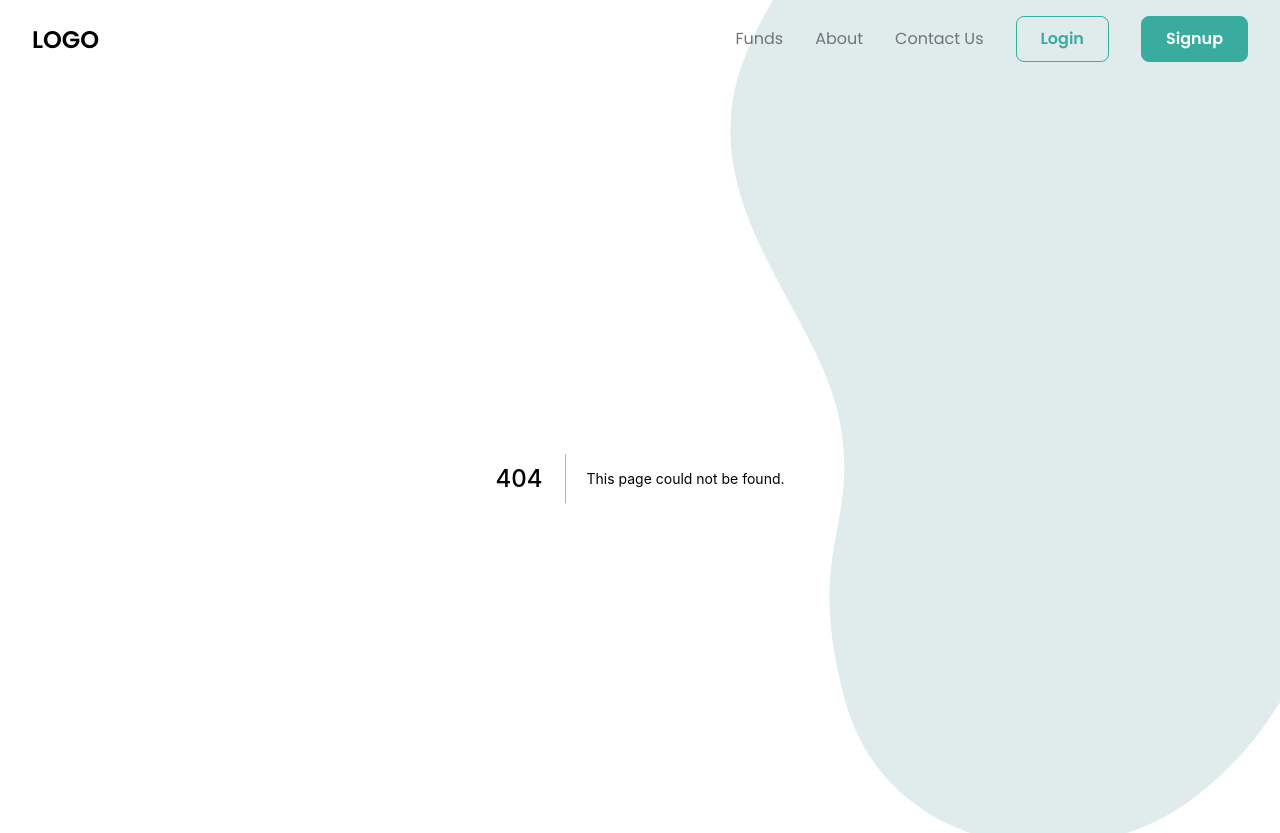
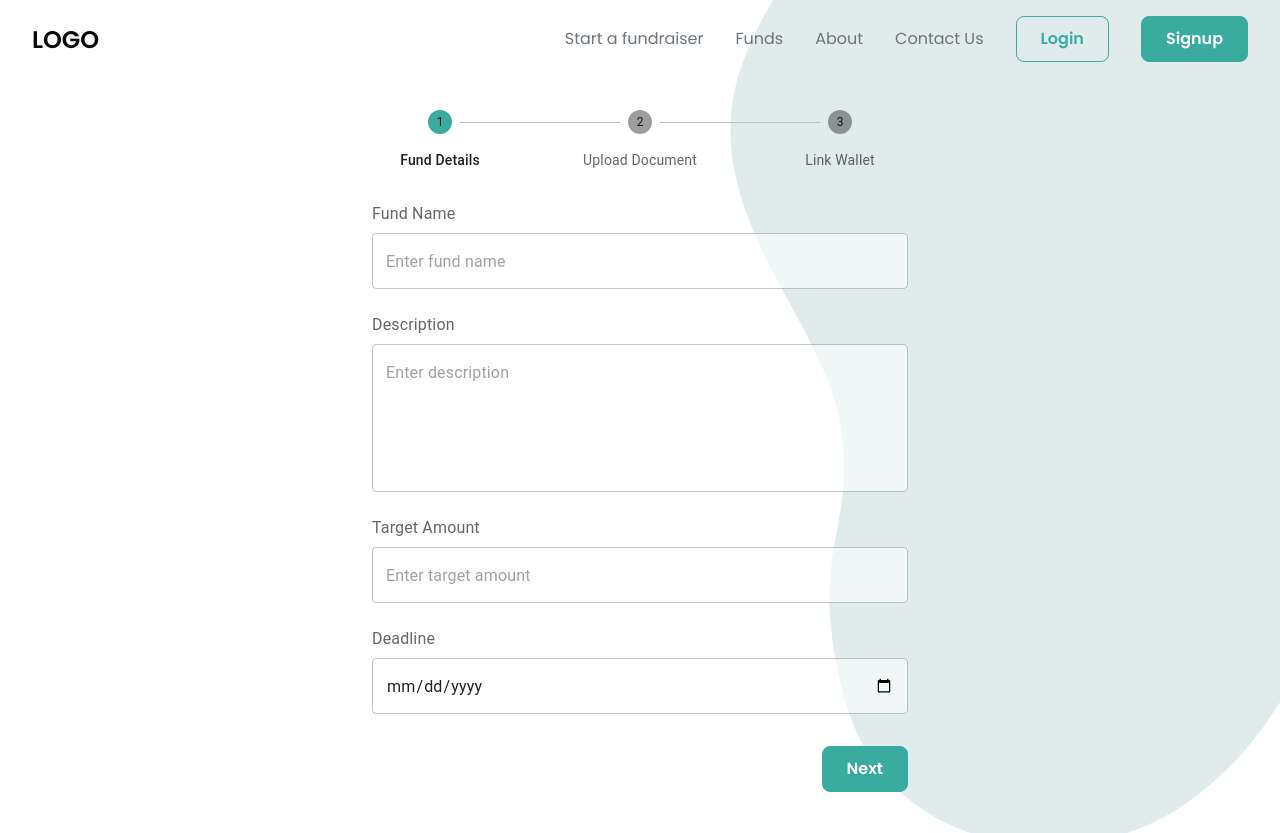
Before and after one commit to A-singh07/web3-crowdfunding, a Next.js app: page /registerfund in a window 1280 px wide. Before the commit this address had no page. Shown: the top 833 px of the page. Built offline with nearby package versions, Linux system fonts and the light colour scheme.

Commit message:
register fund flow

```diff
--- a/components/contactus/contactusLayout.module.css
+++ b/components/contactus/contactusLayout.module.css
@@ -66,7 +66,7 @@
 }
 
 .label {
-  color: var(--grey-darker);
+  color: var(--black);
   margin-bottom: 0.5rem;
   font-weight: 500;
   font-size: 1rem;
--- a/components/customButton/customButton.module.css
+++ b/components/customButton/customButton.module.css
@@ -1,9 +1,10 @@
 .buttonWrapper {
   height: max-content;
   font-family: var(--font-family-1);
+  font-style: normal;
   font-size: 1rem;
   font-weight: 600;
-  line-height: 0.875rem;
+  line-height: 18px;
   padding: 1rem 1.5rem;
   border: 1px solid var(--primary);
   border-radius: 0.5rem;
@@ -28,6 +29,7 @@
 
 .secondaryBtn {
   background-color: transparent;
+  border: 1px solid var(--primary);
   color: var(--primary);
 }
 
--- a/components/navbar/Navbar.js
+++ b/components/navbar/Navbar.js
@@ -39,6 +39,10 @@ const Navbar = () => {
 
 
   const navItems = [
+    {
+      name: 'Start a fundraiser',
+      link: '/registerfund'
+    },
     {
       name: 'Funds',
       link: '/funds'
--- /dev/null
+++ b/components/registerFundLayout/FundDetailsForm.js
@@ -0,0 +1,89 @@
+import { useState } from 'react';
+
+import InputLabel from '@mui/material/InputLabel';
+import TextField from '@mui/material/TextField';
+
+import styles from './registerFundLayout.module.css';
+
+const FundDetailsForm = () => {
+
+  const [formData, setFormData] = useState({
+    fundName: '',
+    description: '',
+    targetAmount: '',
+    deadline: ''
+  })
+
+  const handleChange = (e) => {
+    setFormData({
+      ...formData,
+      [e.target.name]: e.target.value
+    })
+  }
+
+  return (
+    <form className={styles.formContainer}>
+      <div className={styles.fieldContainer}>
+        <InputLabel className={styles.label}>Fund Name</InputLabel>
+        <TextField
+          className={styles.field}
+          id="fundName"
+          name="fundName"
+          variant="outlined"
+          value={formData.fundName}
+          onChange={handleChange}
+          fullWidth
+          placeholder="Enter fund name"
+        />
+      </div>
+
+      <div className={styles.fieldContainer}>
+        <InputLabel className={styles.label}>Description</InputLabel>
+        <TextField
+          className={styles.field}
+          id="description"
+          name="description"
+          variant="outlined"
+          value={formData.description}
+          onChange={handleChange}
+          fullWidth
+          placeholder="Enter description"
+          multiline
+          rows='5'
+        />
+      </div>
+
+      <div className={styles.fieldContainer}>
+        <InputLabel className={styles.label}>Target Amount</InputLabel>
+        <TextField
+          className={styles.field}
+          // type="number"
+          id="targetAmount"
+          name="targetAmount"
+          variant="outlined"
+          value={formData.targetAmount}
+          onChange={handleChange}
+          fullWidth
+          placeholder="Enter target amount"
+        />
+      </div>
+
+      <div className={styles.fieldContainer}>
+        <InputLabel className={styles.label}>Deadline</InputLabel>
+        <TextField
+          className={styles.field}
+          type="date"
+          id="deadline"
+          name="deadline"
+          variant="outlined"
+          value={formData.deadline}
+          onChange={handleChange}
+          fullWidth
+          placeholder="Enter deadline"
+        />
+      </div>
+    </form>
+  )
+}
+
+export default FundDetailsForm
--- /dev/null
+++ b/components/registerFundLayout/LinkWallet.js
@@ -0,0 +1,19 @@
+import React from 'react';
+
+import styles from './registerFundLayout.module.css';
+
+const LinkWallet = () => {
+
+  return (
+
+    // TODO: Link Meta Mask and other crypto wallets.
+
+    <div className={styles.walletContainer}>
+      <p className={styles.message}>
+        *Link Meta Mask or other crypto wallet here
+      </p>
+    </div>
+  )
+}
+
+export default LinkWallet
--- /dev/null
+++ b/components/registerFundLayout/RegisterFundLayout.js
@@ -0,0 +1,104 @@
+import { useState } from 'react';
+import CustomButton from '../customButton/CustomButton';
+import FundDetailsForm from './FundDetailsForm';
+import UploadDocumentsForm from './UploadDocumentsForm';
+import LinkWallet from './LinkWallet';
+
+import Stepper from '@mui/material/Stepper';
+import Step from '@mui/material/Step';
+import StepLabel from '@mui/material/StepLabel'
+
+import styles from './registerFundLayout.module.css';
+
+const steps = [
+  "Fund Details",
+  "Upload Document",
+  "Link Wallet"
+];
+
+const RegisterFundLayout = () => {
+
+  const [activeStep, setActiveStep] = useState(0);
+  const [completed, setCompleted] = useState([]);
+
+  // Make this a custom hook
+  const scrollToTop = () => {
+    typeof window !== "undefined" &&
+      window.scrollTo(0, 0)
+  }
+
+  const handleStep = (step) => () => {
+    setActiveStep(step);
+  }
+
+  const handleNext = () => {
+    setActiveStep((step) => step + 1)
+  }
+
+  const handleComplete = () => {
+    const newCompleted = completed;
+    newCompleted[activeStep] = true;
+    setCompleted(newCompleted);
+    handleNext();
+    scrollToTop();
+  }
+
+  const handleBack = () => {
+    setActiveStep((step) => step - 1)
+    scrollToTop();
+  }
+
+  return (
+    <section>
+      {/* TODO: MUI Stepper */}
+      <div className={styles.container}>
+        <Stepper nonLinear alternativeLabel activeStep={activeStep}>
+          {
+            steps.map((label, index) => (
+              <Step key={label} completed={completed[index]} className={styles.step}>
+                <StepLabel className={styles.stepLabel} onClick={handleStep(index)}>
+                  {label}
+                </StepLabel>
+              </Step>
+            ))
+          }
+        </Stepper>
+        <div className={styles.stepsForm}>
+          {
+            activeStep == 0
+              ? <FundDetailsForm />
+              : activeStep == 1
+                ? <UploadDocumentsForm />
+                : <LinkWallet />
+
+          }
+          <div className={styles.buttonContainer}>
+            {
+              activeStep > 0 &&
+              <CustomButton
+                text={"Back"}
+                secondary
+                style={{
+                  padding: '0.75rem 1.5rem',
+                }}
+                onClick={handleBack}
+              />
+            }
+            <CustomButton
+              text={activeStep === (steps.length - 1) ? "Submit" : "Next"}
+              primary
+              style={{
+                padding: '0.75rem 1.5rem',
+                marginLeft: 'auto'
+              }}
+              onClick={activeStep < (steps.length - 1) ? handleComplete : () => { }}
+            />
+          </div>
+        </div>
+
+      </div>
+    </section>
+  )
+}
+
+export default RegisterFundLayout
--- /dev/null
+++ b/components/registerFundLayout/UploadDocumentsForm.js
@@ -0,0 +1,42 @@
+import { useState } from 'react';
+
+import InputLabel from '@mui/material/InputLabel';
+import TextField from '@mui/material/TextField';
+
+import styles from './registerFundLayout.module.css';
+
+const UploadDocumentsForm = () => {
+
+  const [formData, setFormData] = useState([])
+
+  const handleChange = (e) => {
+    setFormData({
+      ...formData,
+      [e.target.name]: e.target.value
+    })
+  }
+
+  return (
+    // TODO: react-pdf or just let user upload multiple documents. [ pdf only ]
+    <form className={styles.formContainer}>
+      <div className={styles.fieldContainer}>
+        <InputLabel className={styles.label}>Upload Documents</InputLabel>
+        <TextField
+          className={styles.field}
+          type="file"
+          id="fundName"
+          name="fundName"
+          variant="outlined"
+          value={formData.fundName}
+          onChange={handleChange}
+          fullWidth
+        />
+      </div>
+      <p className={styles.message}>
+        *Documents will be reviewed by the admin before going live.
+      </p>
+    </form>
+  )
+}
+
+export default UploadDocumentsForm
--- /dev/null
+++ b/components/registerFundLayout/registerFundLayout.module.css
@@ -0,0 +1,68 @@
+.container {
+  max-width: 600px;
+  margin: 2rem auto 5rem;
+}
+
+.stepLabel {
+  cursor: pointer;
+}
+.stepLabel * {
+  font-family: var(--font-family-1);
+}
+
+.stepsForm {
+  width: 100%;
+  padding: 2rem;
+}
+
+.buttonContainer {
+  display: flex;
+  align-items: center;
+  justify-content: space-between;
+  margin: 2rem 0;
+}
+
+/* Form styles */
+.formContainer {
+  display: flex;
+  flex-direction: column;
+  gap: 1.5rem;
+}
+
+.fieldContainer {
+  width: 100%;
+}
+
+.fieldContainer * {
+  transition: all 0.2s ease;
+}
+
+.label {
+  color: var(--black);
+  margin-bottom: 0.5rem;
+  font-weight: 500;
+  font-size: 1rem;
+}
+
+.field {
+  background-color: rgb(255, 255, 255, 0.55);
+}
+
+.message {
+  font-style: normal;
+  font-weight: 400;
+  font-size: 0.75rem;
+  line-height: 15px;
+  color: var(--grey-dark);
+}
+
+.walletContainer {
+  text-align: center;
+  margin: 2rem;
+}
+
+@media screen and (max-width: 600px) {
+  .stepsForm {
+    padding: 2rem 0;
+  }
+}
--- a/data/landingData.js
+++ b/data/landingData.js
@@ -14,7 +14,7 @@ export const fundThemeSection = {
   heading: 'Looking for crowd support ? We got you.',
   body: 'We’ve helped over a million people to achieve what they truly need with help of our crowd. Start a fundraiser now.',
   btnText: 'Start a fundraiser',
-  btnLink: '/',
+  btnLink: '/registerfund',
   image: riseHelpImg,
   order: 0
 }
--- /dev/null
+++ b/pages/registerfund.js
@@ -0,0 +1,10 @@
+import React from 'react';
+import RegisterFundLayout from '../components/registerFundLayout/RegisterFundLayout';
+
+const Registerfund = () => {
+  return (
+    <RegisterFundLayout />
+  )
+}
+
+export default Registerfund
```
